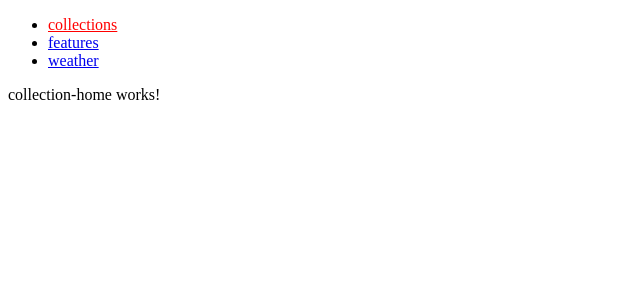
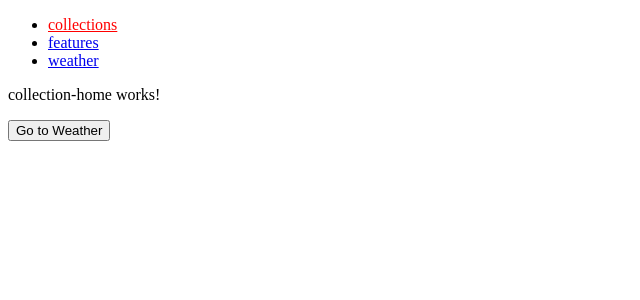
Before and after one commit to Idrees-Mo/Angular-Routing-App, an Angular app: page /collections in a window 1280 px wide. Shown: the top 300 px of the page, without its empty margins (0-640 px from the left). Built offline with nearby package versions, Linux system fonts and the light colour scheme.

Commit message:
basic navigation with router

```diff
--- a/src/app/collections/collection-home/collection-home.component.html
+++ b/src/app/collections/collection-home/collection-home.component.html
@@ -1 +1,3 @@
 <p>collection-home works!</p>
+
+<button (click)="loadWeather()">Go to Weather</button>
--- a/src/app/collections/collection-home/collection-home.component.ts
+++ b/src/app/collections/collection-home/collection-home.component.ts
@@ -1,15 +1,16 @@
-import { Component, OnInit } from '@angular/core';
+import { Component, OnInit } from "@angular/core";
+import { Router } from "@angular/router";
 
 @Component({
-  selector: 'app-collection-home',
-  templateUrl: './collection-home.component.html',
-  styleUrls: ['./collection-home.component.scss']
+  selector: "app-collection-home",
+  templateUrl: "./collection-home.component.html",
+  styleUrls: ["./collection-home.component.scss"],
 })
 export class CollectionHomeComponent implements OnInit {
+  constructor(private router: Router) {}
 
-  constructor() { }
-
-  ngOnInit(): void {
+  ngOnInit(): void {}
+  loadWeather() {
+    this.router.navigate(["/weather"]);
   }
-
 }
```
